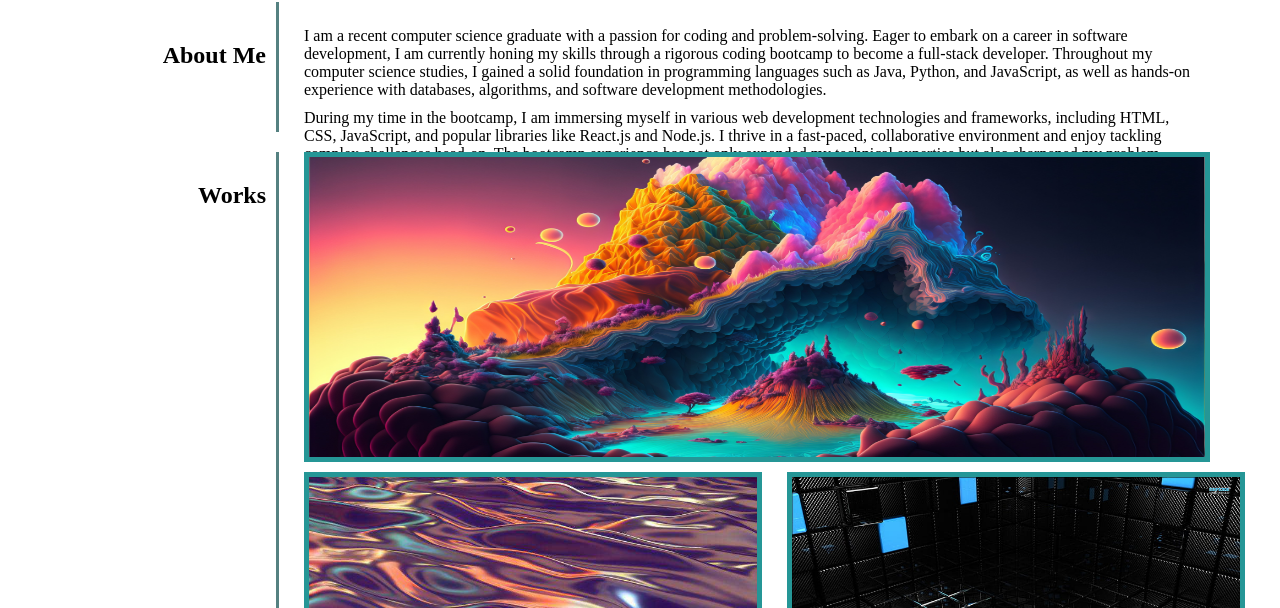
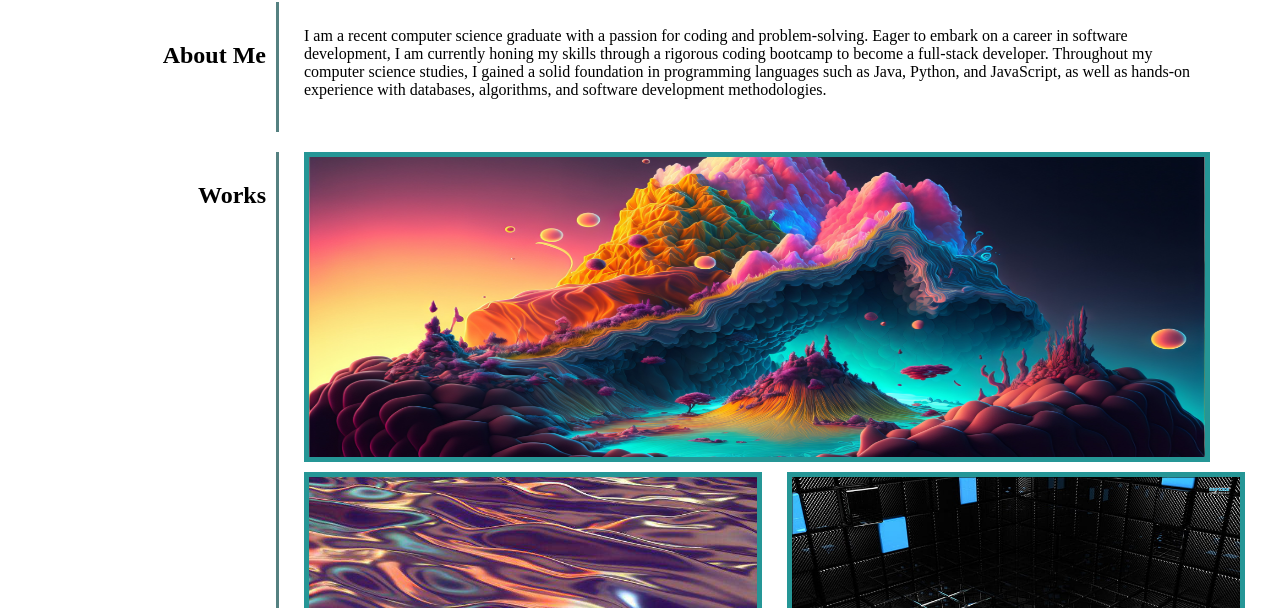
Before and after one commit to TKuhner/Challenge-2-Professional-Portfolio, a plain HTML site: page index.html in a window 1280 px wide. Shown: the part 492-1100 px from the top of the page. Drawn offline with Linux system fonts and the light colour scheme.

Commit message:
corrected paragraph issue

```diff
--- a/index.html
+++ b/index.html
@@ -59,13 +59,7 @@
                     experience with databases, algorithms, and software development methodologies.
 
                 </p>
-                <p> During my time in the bootcamp, I am immersing myself in various web        development technologies and
-                    frameworks, including HTML, CSS, JavaScript, and popular libraries like React.js and Node.js. I
-                    thrive in a fast-paced, collaborative environment and enjoy tackling complex challenges head-on. The
-                    bootcamp experience has not only expanded my technical expertise but also sharpened my
-                    problem-solving abilities and taught me the value of teamwork in delivering high-quality software
-                    solutions.
-                </p>
+
 
             </div>
         </div>
```
